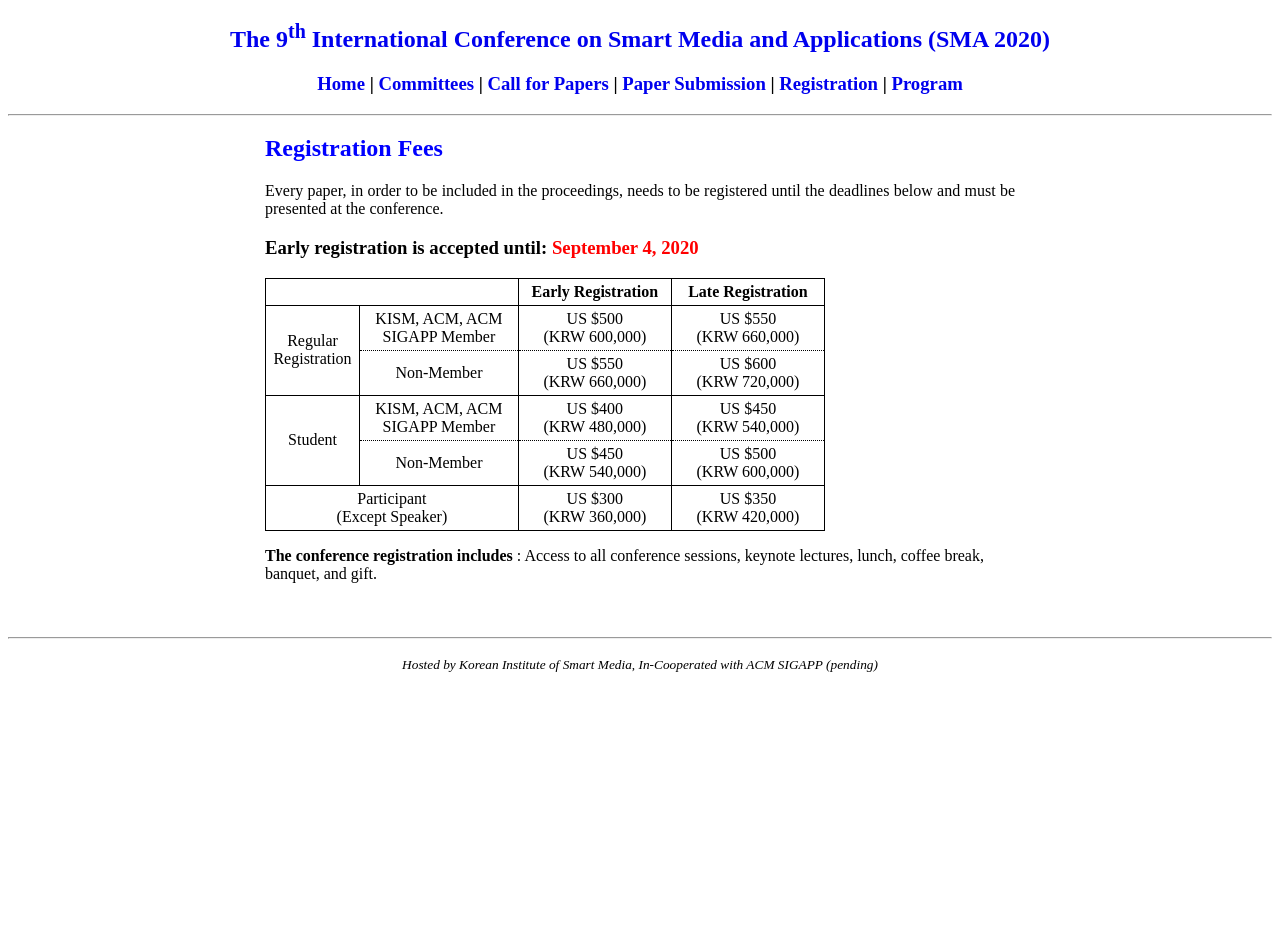
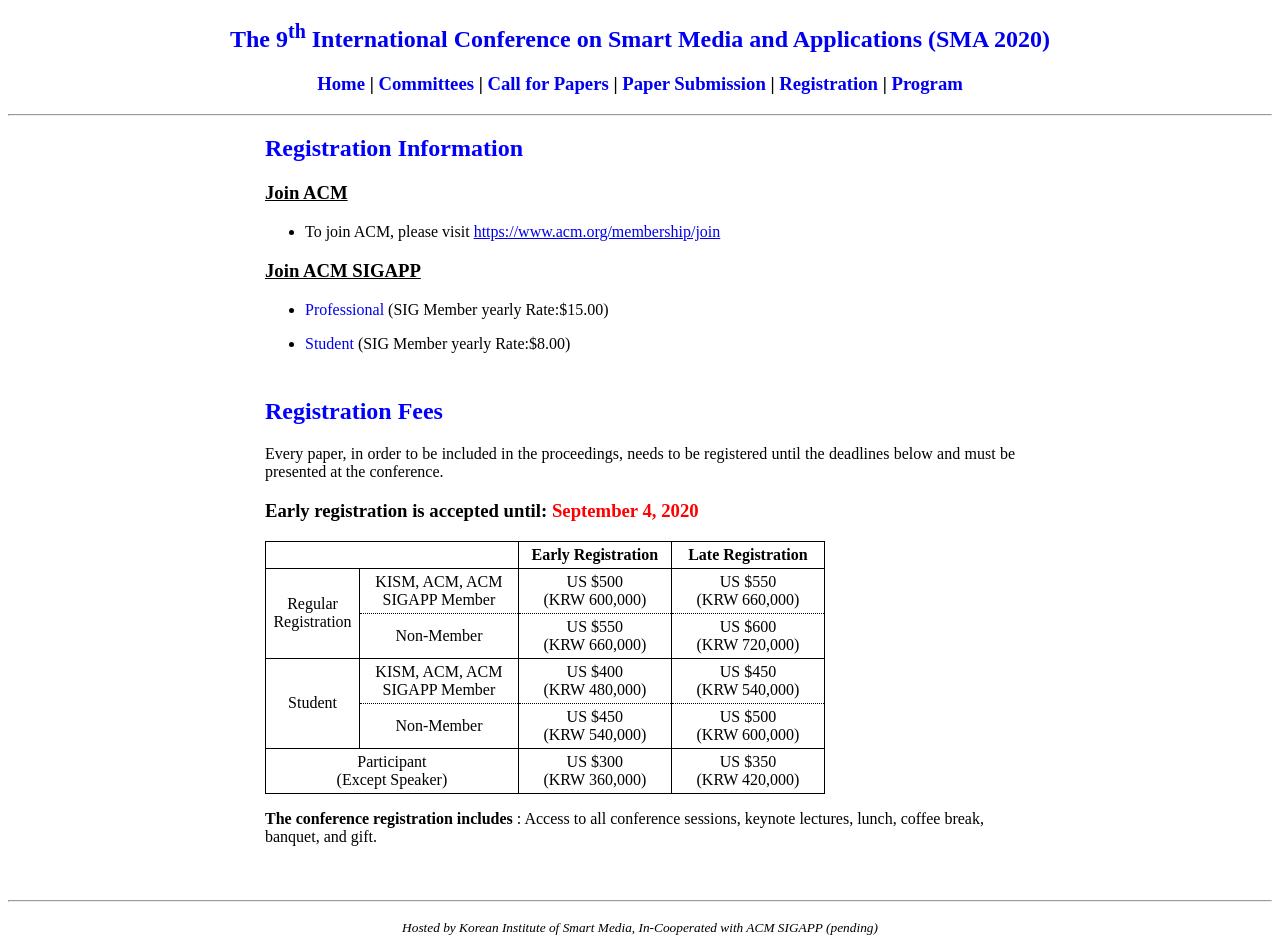
Before and after one commit to icea-conf/sma-2020.github.io, a Jekyll site: the page built from registration/index.html, in a window 1280 px wide. Built offline with Jekyll 4.4.1, drawn with Linux system fonts in a browser that asks for light colours; before the commit the page ends 900 px from its top, so only the background shows below that.

Commit message:
Update index.html

```diff
--- a/registration/index.html
+++ b/registration/index.html
@@ -5,6 +5,20 @@ title: SMA 2020
 <div class="container">
      <div class="content">
           <div>
+               <h2 style="color:#0000FF">Registration Information</h2>
+               <h3><u>Join ACM</u></h3>
+               <ul>
+                    <li><p>To join ACM, please visit <a href="https://www.acm.org/membership/join">https://www.acm.org/membership/join</a></p></li>
+               </ul>
+
+               <h3><u>Join ACM SIGAPP</u></h3>
+               <ul>
+                    <li><a style="text-decoration:none" href="https://services.acm.org/public/qj/gensigqj/gensigqj_control.cfm?promo=QJSIG&form_type=SIG&offering=042&byp=1">Professional</a> (SIG Member yearly Rate:$15.00)</p></li>
+                    <li><a style="text-decoration:none" href="https://services.acm.org/public/qj/gensigqj/gensigqj_control.cfm?promo=QJSIG&form_type=SIG&offering=042&sigstu=SIG_STUD&byp=1">Student</a> (SIG Member yearly Rate:$8.00)</p></li>
+               </ul>
+          </div>
+
+          <div style="padding-top: 10px">
                <h2 style="color:#0000FF">Registration Fees</h2>
                <p style="text-align: justify">Every paper, in order to be included in the proceedings, needs to be registered until the deadlines below and must be presented at the conference.</p>
                <h3><a>Early registration is accepted until: </a><a style="color:#FF0000">September 4, 2020</a></h3>
```
